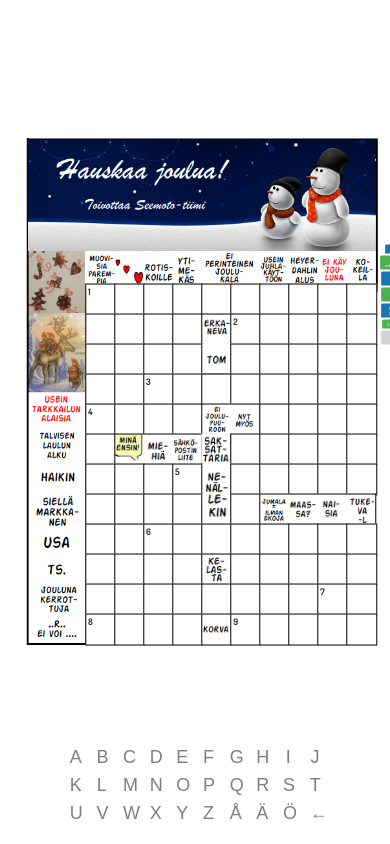
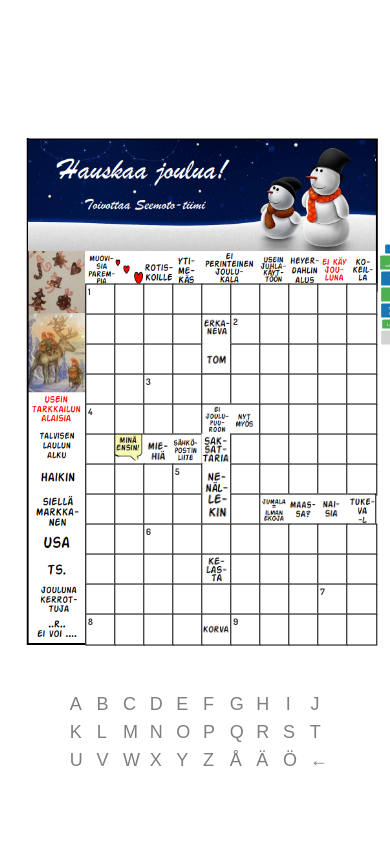
Before and after one commit to DeveloperWizard83/SeemotoRistikko2022, a React (Vite) app: page / in a window 390 px wide. Shown: the top 844 px of the page. Built offline with nearby package versions, Linux system fonts and the light colour scheme.

Commit message:
Nostettu näppäimistöä ylöspäin mobiilissa css

```diff
--- a/src/CustomKeyboard.css
+++ b/src/CustomKeyboard.css
@@ -105,7 +105,7 @@
             left: 50%; /* Add this to start the container in the center */
             transform: translateX(-50%); /* Add this to shift the container back to the center */
             justify-content: center;
-            margin-bottom: 27px;
+            margin-bottom: 80px;
             width: 100%; /* Stretch the container across the width of the screen */
             max-width: 750px; /* Set a max-width to prevent it from getting too wide */
             z-index: 1; /* Make sure this is not higher than the crossword grid's z-index */
```
